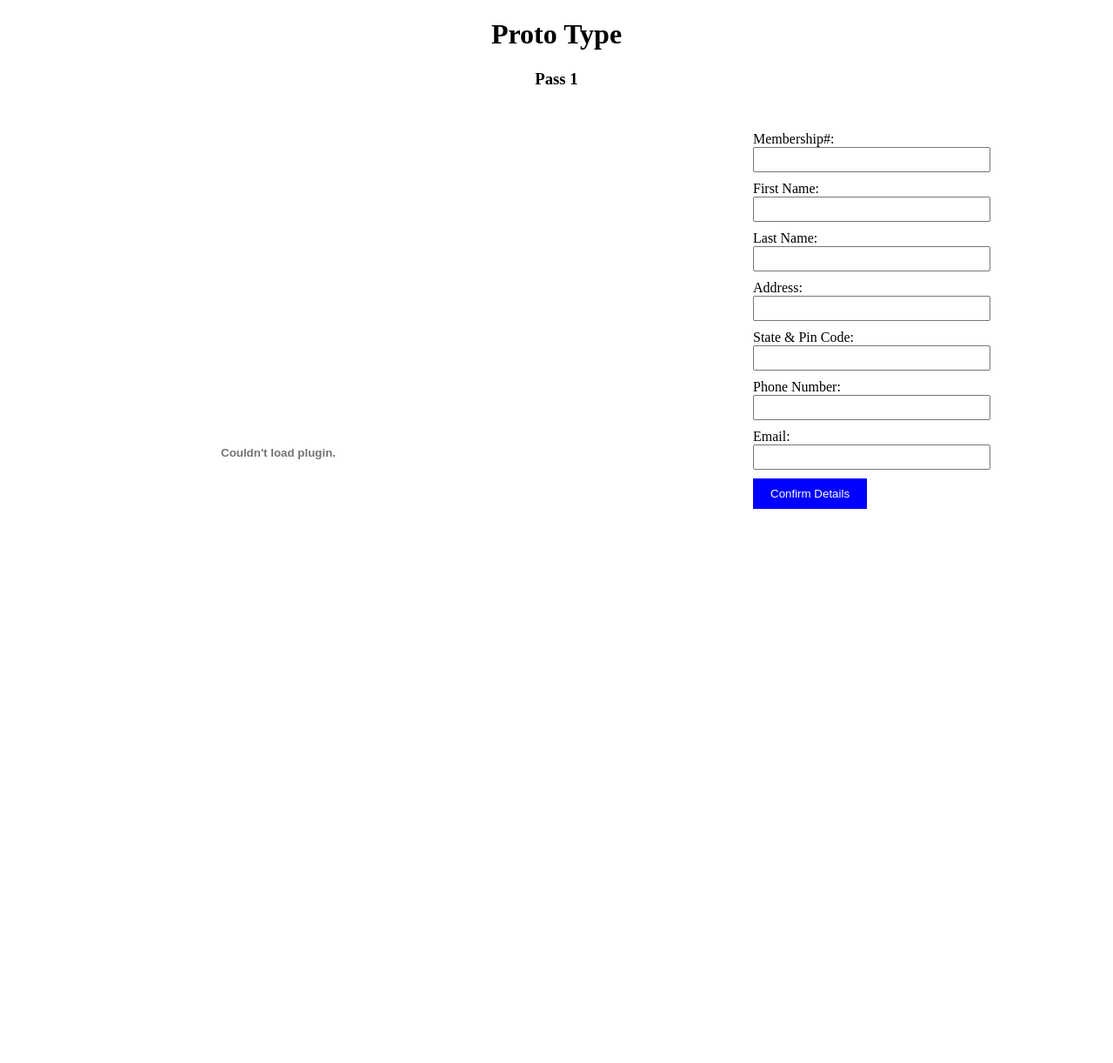
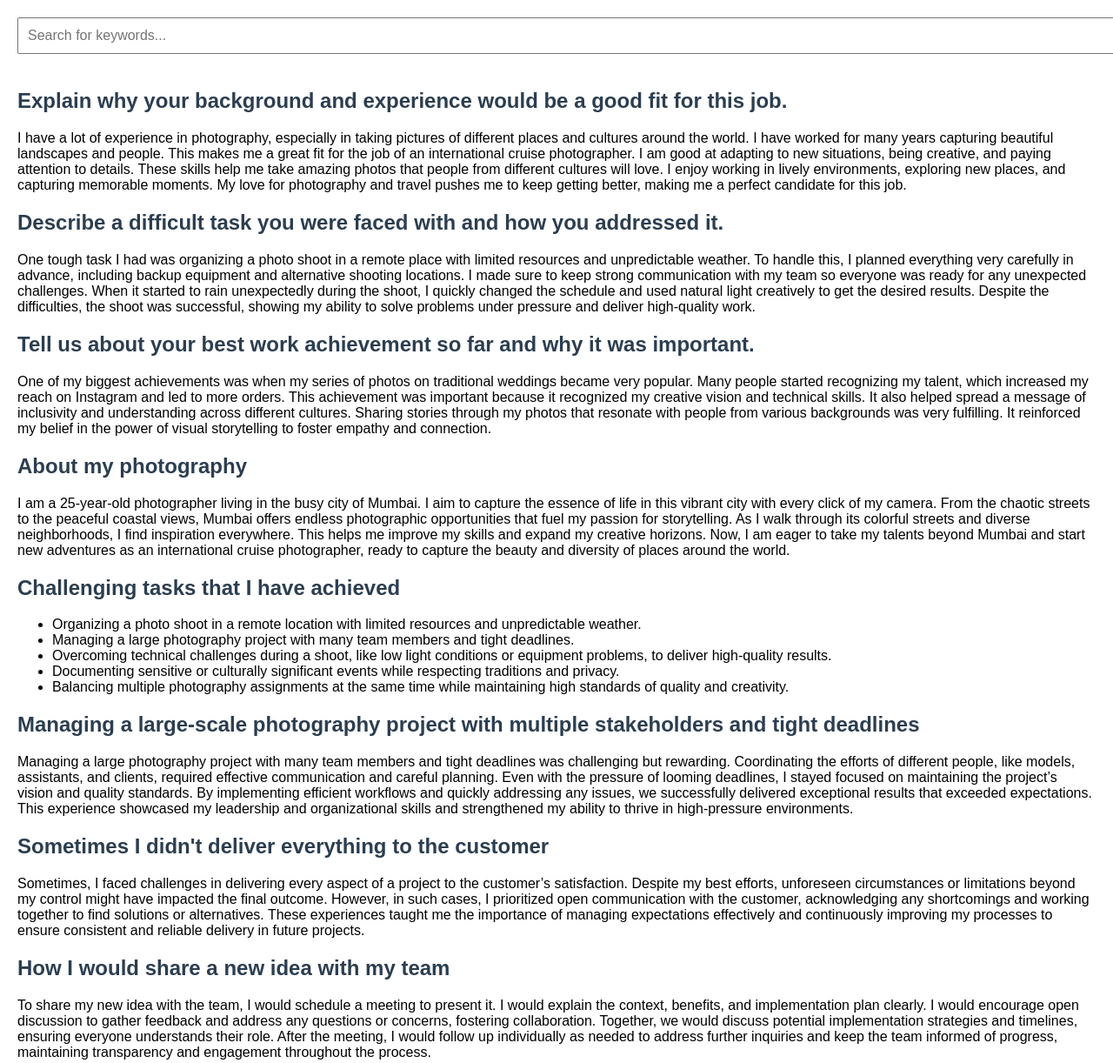
Before and after one commit to chiru07/Tri, a plain HTML site: page index.html in a window 1280 px wide. Shown: the top 1222 px of the page at 87% size. Before the commit the page ends 981 px from the top, so only its background shows below. Drawn offline with Linux system fonts and the light colour scheme.

Commit message:
Update index.html

```diff
--- a/index.html
+++ b/index.html
@@ -1,257 +1,126 @@
+
 <!DOCTYPE html>
-<html>
-
+<html lang="en">
 <head>
-    <title>Project1</title>
+    <meta charset="UTF-8">
+    <meta name="viewport" content="width=device-width, initial-scale=1.0">
+    <title>Interview Script</title>
     <style>
-        /* CSS styles */
-        .pdf {
-            width: 50%;
-            aspect-ratio: 4/3;
+        body {
+            font-family: Arial, sans-serif;
+            margin: 20px;
         }
-
-        .pdf,
-        html,
-        body {
-            height: 100%;
-            margin: 0;
-            padding: 0;
+        h2 {
+            color: #2c3e50;
         }
-
-        section {
-            width: 50%;
-            height: 100vh;
-            float: right;
-            overflow: auto;
+        .content {
+            margin-bottom: 20px;
         }
-
-        h1,
-        h3 {
-            text-align: center;
+        #searchBar {
+            width: 100%;
+            padding: 10px;
+            margin-bottom: 20px;
+            font-size: 16px;
         }
-
-        h1 {
-            color: black;
-        }
-
-        .form-section {
-            width: 30%;
-            padding: 30px;
-        }
-
-        .form-section label {
-            display: block;
-            margin-right: 10px;
-        }
-
-        .form-section input,
-        .form-section select {
-            width: calc(70% - 10px);
-            padding: 5px;
-            margin-bottom: 10px;
-        }
-
-        #customer-details-btn {
-            padding: 10px 20px;
-            background-color: blue;
-            color: white;
-            border: none;
-            cursor: pointer;
-        }
-
-        .search-bar input {
-            width: calc(50% - 10px);
-            padding: 5px;
-            margin-bottom: 10px;
-        }
-
-        #rest-details-section {
+        .result {
             display: none;
-        }
-
-        /* Adjustments for smaller screens */
-        @media screen and (max-width: 600px) {
-            .form-section label {
-                width: 100%;
-                text-align: left;
-                margin-bottom: 5px;
-            }
-
-            .form-section input,
-            .form-section select {
-                width: 100%;
-            }
         }
     </style>
 </head>
+<body>
+    <input type="text" id="searchBar" onkeyup="searchFunction()" placeholder="Search for keywords...">
 
-<body>
-    <h1>Proto Type</h1>
-    <h3>Pass 1</h3>
-    <object class="pdf" id="pdf-viewer" data="https://costco-oncourse.s3.amazonaws.com/20240609-V-D8303-10001.pdf" width="374" height="499"></object>
-
-    <section class="form-section" id="form-section">
-        <form id="receipt-form">
-            <div class="customer-details">
-                <label for="membership-number">Membership#:</label>
-                <input type="text" id="membership-number" name="membership-number" required>
-                <label for="first-name">First Name:</label>
-                <input type="text" id="first-name" name="first-name" required>
-                <label for="last-name">Last Name:</label>
-                <input type="text" id="last-name" name="last-name" required>
-                <label for="address">Address:</label>
-                <input type="text" id="address" name="address" required>
-                <label for="state">State & Pin Code:</label>
-                <input type="text" id="state" name="state" required>
-                <label for="phone">Phone Number:</label>
-                <input type="tel" id="phone" name="phone" required>
-                <label for="email">Email:</label>
-                <input type="email" id="email" name="email" required>
-                <button type="button" id="customer-details-btn">Confirm Details</button>
-            </div>
-        </form>
-    </section>
-
-    <section class="form-section" id="rest-details-section">
-        <div class="receipt-details">
-            <label for="retailer">Participating Retailer:</label>
-            <select id="retailer" name="retailer" required>
-                <option value="retailer1">Retailer 1</option>
-                <option value="retailer2">Retailer 2</option>
-            </select>
-            <label for="receipt-date">Date of Receipt:</label>
-            <input type="date" id="receipt-date" name="receipt-date" required>
-            <label for="receipt-time">Time of Receipt:</label>
-            <input type="time" id="receipt-time" name="receipt-time" required>
-            <label for="receipt-total">Receipt Total:</label>
-            <input type="number" id="receipt-total" name="receipt-total" required>
-
+    <div id="content">
+        <div class="content">
+            <h2>Explain why your background and experience would be a good fit for this job.</h2>
+            <p>I have a lot of experience in photography, especially in taking pictures of different places and cultures around the world. I have worked for many years capturing beautiful landscapes and people. This makes me a great fit for the job of an international cruise photographer. I am good at adapting to new situations, being creative, and paying attention to details. These skills help me take amazing photos that people from different cultures will love. I enjoy working in lively environments, exploring new places, and capturing memorable moments. My love for photography and travel pushes me to keep getting better, making me a perfect candidate for this job.</p>
         </div>
-        <div class="search-bar">
-            <input type="text" id="sku-search" placeholder="Search SKU...">
-            <ul id="sku-list">
-                <li>7628491357</li>
-                <li>9234875610</li>
-                <li>4589273610</li>
-                <li>8319742056</li>
-                <li>5028369174</li>
-                <li>7198456230</li>
-                <li>6043921587</li>
-                <li>2491365870</li>
-                <li>8152093476</li>
-                <li>3947805126</li>
+        <div class="content">
+            <h2>Describe a difficult task you were faced with and how you addressed it.</h2>
+            <p>One tough task I had was organizing a photo shoot in a remote place with limited resources and unpredictable weather. To handle this, I planned everything very carefully in advance, including backup equipment and alternative shooting locations. I made sure to keep strong communication with my team so everyone was ready for any unexpected challenges. When it started to rain unexpectedly during the shoot, I quickly changed the schedule and used natural light creatively to get the desired results. Despite the difficulties, the shoot was successful, showing my ability to solve problems under pressure and deliver high-quality work.</p>
+        </div>
+        <div class="content">
+            <h2>Tell us about your best work achievement so far and why it was important.</h2>
+            <p>One of my biggest achievements was when my series of photos on traditional weddings became very popular. Many people started recognizing my talent, which increased my reach on Instagram and led to more orders. This achievement was important because it recognized my creative vision and technical skills. It also helped spread a message of inclusivity and understanding across different cultures. Sharing stories through my photos that resonate with people from various backgrounds was very fulfilling. It reinforced my belief in the power of visual storytelling to foster empathy and connection.</p>
+        </div>
+        <div class="content">
+            <h2>About my photography</h2>
+            <p>I am a 25-year-old photographer living in the busy city of Mumbai. I aim to capture the essence of life in this vibrant city with every click of my camera. From the chaotic streets to the peaceful coastal views, Mumbai offers endless photographic opportunities that fuel my passion for storytelling. As I walk through its colorful streets and diverse neighborhoods, I find inspiration everywhere. This helps me improve my skills and expand my creative horizons. Now, I am eager to take my talents beyond Mumbai and start new adventures as an international cruise photographer, ready to capture the beauty and diversity of places around the world.</p>
+        </div>
+        <div class="content">
+            <h2>Challenging tasks that I have achieved</h2>
+            <ul>
+                <li>Organizing a photo shoot in a remote location with limited resources and unpredictable weather.</li>
+                <li>Managing a large photography project with many team members and tight deadlines.</li>
+                <li>Overcoming technical challenges during a shoot, like low light conditions or equipment problems, to deliver high-quality results.</li>
+                <li>Documenting sensitive or culturally significant events while respecting traditions and privacy.</li>
+                <li>Balancing multiple photography assignments at the same time while maintaining high standards of quality and creativity.</li>
             </ul>
         </div>
-        <table id="product-details-table">
-            <thead>
-                <tr>
-                    <th>Quantity</th>
-                    <th>Product</th>
-                    <th>Dollar</th>
-                    <th>Cents</th>
-                </tr>
-            </thead>
-            <tbody>
-                <tr>
-                    <td>
-                        <select name="quantity" id="quantity">
-                            <option value="1">1</option>
-                            <option value="2">2</option>
-                            <option value="3">3</option>
-                            <option value="4">4</option>
-                            <option value="5">5</option>
-                        </select>
-                    </td>
-                    <td>
-                        <input type="text" id="product-sku" value="">
-                    </td>
-                    <td>
-                        <input type="number" id="dollar" min="0">
-                    </td>
-                    <td>
-                        <input type="number" id="cents" min="0" max="99">
-                    </td>
-                </tr>
-            </tbody>
-        </table>
-        <button type="button" id="add-product-btn">Add Product</button>
-		<button type="button" id="submit-btn">Approve</button>
-    </section>
+        <div class="content">
+            <h2>Managing a large-scale photography project with multiple stakeholders and tight deadlines</h2>
+            <p>Managing a large photography project with many team members and tight deadlines was challenging but rewarding. Coordinating the efforts of different people, like models, assistants, and clients, required effective communication and careful planning. Even with the pressure of looming deadlines, I stayed focused on maintaining the project’s vision and quality standards. By implementing efficient workflows and quickly addressing any issues, we successfully delivered exceptional results that exceeded expectations. This experience showcased my leadership and organizational skills and strengthened my ability to thrive in high-pressure environments.</p>
+        </div>
+        <div class="content">
+            <h2>Sometimes I didn't deliver everything to the customer</h2>
+            <p>Sometimes, I faced challenges in delivering every aspect of a project to the customer’s satisfaction. Despite my best efforts, unforeseen circumstances or limitations beyond my control might have impacted the final outcome. However, in such cases, I prioritized open communication with the customer, acknowledging any shortcomings and working together to find solutions or alternatives. These experiences taught me the importance of managing expectations effectively and continuously improving my processes to ensure consistent and reliable delivery in future projects.</p>
+        </div>
+        <div class="content">
+            <h2>How I would share a new idea with my team</h2>
+            <p>To share my new idea with the team, I would schedule a meeting to present it. I would explain the context, benefits, and implementation plan clearly. I would encourage open discussion to gather feedback and address any questions or concerns, fostering collaboration. Together, we would discuss potential implementation strategies and timelines, ensuring everyone understands their role. After the meeting, I would follow up individually as needed to address further inquiries and keep the team informed of progress, maintaining transparency and engagement throughout the process.</p>
+        </div>
+        <div class="content">
+            <h2>Doing the right thing was not always easy</h2>
+            <p>Navigating ethical dilemmas was often challenging because choosing the right course of action wasn’t always straightforward. Despite the difficulties, I consistently aimed to uphold ethical standards, even when faced with tough decisions. This commitment required courage and integrity, as well as a willingness to confront uncomfortable situations and stand by my principles. While doing the right thing was sometimes hard, I remained committed, knowing that upholding ethical values ultimately builds trust, integrity, and long-term success.</p>
+        </div>
+    </div>
 
     <script>
-        // JavaScript code
-        const confirmDetailsBtn = document.getElementById('customer-details-btn');
-        const formSection = document.getElementById('form-section');
-        const restDetailsSection = document.getElementById('rest-details-section');
-        const pdfViewer = document.getElementById('pdf-viewer');
-        const pdfUrls = [
-            'https://costco-oncourse.s3.amazonaws.com/20240609-V-D8303-10001.pdf',
-            'https://costco-oncourse.s3.amazonaws.com/20240609-V-D8303-10001.pdf',
-			'https://costco-oncourse.s3.amazonaws.com/20240609-V-D8303-10002.pdf',
-			'https://costco-oncourse.s3.amazonaws.com/20240609-V-D8303-10003.pdf',
-			'https://costco-oncourse.s3.amazonaws.com/20240609-V-D8303-10004.pdf',
-			'https://costco-oncourse.s3.amazonaws.com/20240609-V-D8303-10005.pdf',
-			'https://costco-oncourse.s3.amazonaws.com/20240609-V-D8303-10006.pdf',
+        function searchFunction() {
+            var input, filter, content, h2, p, ul, li, i, txtValue;
+            input = document.getElementById('searchBar');
+            filter = input.value.toLowerCase();
+            content = document.getElementById("content").getElementsByClassName('content');
 
-        ];
-        let currentPdfIndex = 0;
-
-        confirmDetailsBtn.addEventListener('click', function () {
-            formSection.style.display = 'none';
-            restDetailsSection.style.display = 'block';
-            updatePdfViewer();
-        });
-
-        document.getElementById('submit-btn').addEventListener('click', function () {
-            currentPdfIndex = (currentPdfIndex + 1) % pdfUrls.length;
-            updatePdfViewer();
-        });
-
-        function updatePdfViewer() {
-            pdfViewer.setAttribute('data', pdfUrls[currentPdfIndex]);
-        }
-
-        // Add product button functionality
-        const addProductBtn = document.getElementById('add-product-btn');
-        addProductBtn.addEventListener('click', function () {
-            const tableBody = document.querySelector('#product-details-table tbody');
-            const newRow = document.createElement('tr');
-            newRow.innerHTML = `
-                <td>
-                    <select name="quantity" id="quantity">
-                        <option value="1">1</option>
-                        <option value="2">2</option>
-                        <option value="3">3</option>
-                        <option value="4">4</option>
-                        <option value="5">5</option>
-                    </select>
-                </td>
-                <td>
-                    <input type="text" id="product-sku" value="">
-                </td>
-                <td>
-                    <input type="number" id="dollar" min="0">
-                </td>
-                <td>
-                    <input type="number" id="cents" min="0" max="99">
-                </td>
-            `;
-            tableBody.appendChild(newRow);
-        });
-
-        const skuSearchInput = document.getElementById('sku-search');
-        const skuList = Array.from(document.getElementById('sku-list').getElementsByTagName('li'));
-
-        skuSearchInput.addEventListener('input', function () {
-            const searchTerm = skuSearchInput.value;
-            if (searchTerm.length >= 4) {
-                const matchingSKU = skuList.find(sku => sku.textContent.endsWith(searchTerm));
-                if (matchingSKU) {
-                    skuSearchInput.value = matchingSKU.textContent;
+            for (i = 0; i < content.length; i++) {
+                h2 = content[i].getElementsByTagName("h2")[0];
+                p = content[i].getElementsByTagName("p");
+                ul = content[i].getElementsByTagName("ul")[0];
+                if (h2) {
+                    txtValue = h2.textContent || h2.innerText;
+                    if (txtValue.toLowerCase().indexOf(filter) > -1) {
+                        content[i].style.display = "";
+                    } else {
+                        content[i].style.display = "none";
+                    }
+                }
+                for (var j = 0; j < p.length; j++) {
+                    if (p[j]) {
+                        txtValue = p[j].textContent || p[j].innerText;
+                        if (txtValue.toLowerCase().indexOf(filter) > -1) {
+                            content[i].style.display = "";
+                            break;
+                        } else {
+                            content[i].style.display = "none";
+                        }
+                    }
+                }
+                if (ul) {
+                    li = ul.getElementsByTagName("li");
+                    for (var k = 0; k < li.length; k++) {
+                        if (li[k]) {
+                            txtValue = li[k].textContent || li[k].innerText;
+                            if (txtValue.toLowerCase().indexOf(filter) > -1) {
+                                content[i].style.display = "";
+                                break;
+                            } else {
+                                content[i].style.display = "none";
+                            }
+                        }
+                    }
                 }
             }
-        });
+        }
     </script>
 </body>
-
 </html>
```
